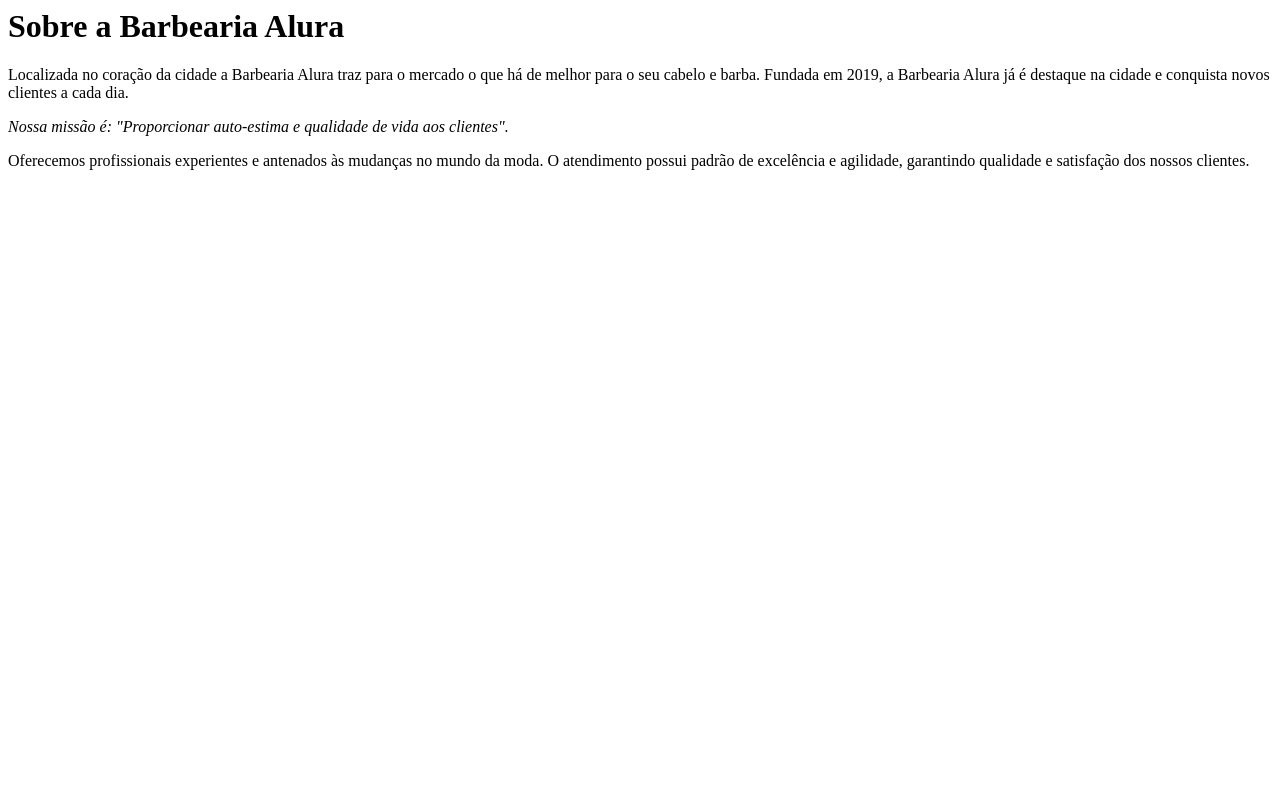
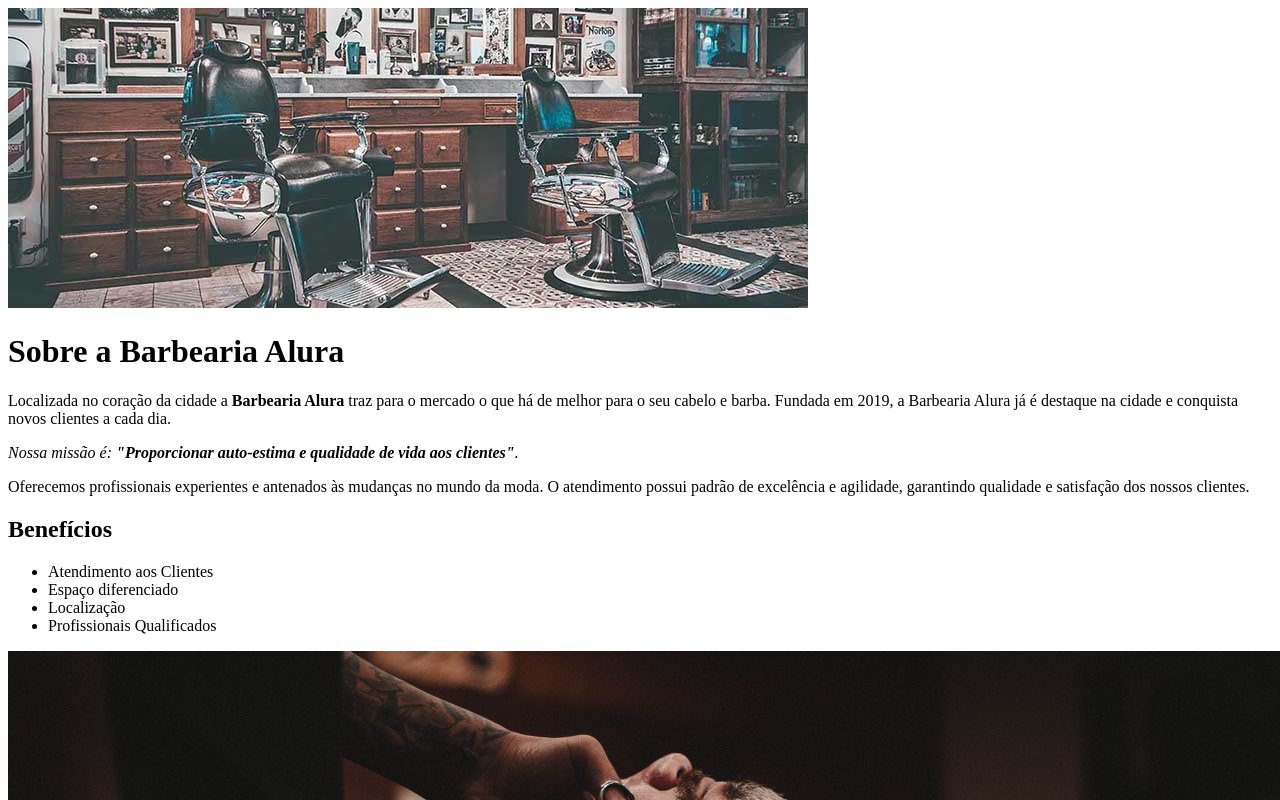
Before and after one commit to Eduardokkj/Barbearia-Alura, a plain HTML site: page index.html in a window 1280 px wide. Shown: the top 800 px of the page. Drawn offline with Linux system fonts and the light colour scheme.

Commit message:
Update index.html

```diff
--- a/index.html
+++ b/index.html
@@ -1,7 +1,36 @@
-<h1>Sobre a Barbearia Alura</h1>
 
-<p>Localizada no coração da cidade a Barbearia Alura traz para o mercado o que há de melhor para o seu cabelo e barba. Fundada em 2019, a Barbearia Alura já é destaque na cidade e conquista novos clientes a cada dia.</p>
 
-<p><em>Nossa missão é: "Proporcionar auto-estima e qualidade de vida aos clientes".</em></p>
+<!DOCTYPE html>
+<html lang="pt-br">
+	<head>
+		<meta charset="UTF-8">
+		<title>Barbearia Alura</title>
+		<link rel="stylesheet" href="style.css">
+	</head>
 
-<p>Oferecemos profissionais experientes e antenados às mudanças no mundo da moda. O atendimento possui padrão de excelência e agilidade, garantindo qualidade e satisfação dos nossos clientes.</p>
+	<body>
+		<img id="banner" src="banner.jpg">
+		<div class="principal">
+			<h1>Sobre a Barbearia Alura</h1>
+
+			<p>Localizada no coração da cidade a <strong>Barbearia Alura</strong> traz para o mercado o que há de melhor para o seu cabelo e barba. Fundada em 2019, a Barbearia Alura já é destaque na cidade e conquista novos clientes a cada dia.</p>
+
+			<p id="missao"><em>Nossa missão é: <strong>"Proporcionar auto-estima e qualidade de vida aos clientes"</strong>.</em></p>
+
+			<p>Oferecemos profissionais experientes e antenados às mudanças no mundo da moda. O atendimento possui padrão de excelência e agilidade, garantindo qualidade e satisfação dos nossos clientes.</p>
+		</div>
+
+		<div class="beneficios">
+			<h2>Benefícios</h2>
+
+			<ul>
+				<li class="itens">Atendimento aos Clientes</li>
+				<li class="itens">Espaço diferenciado</li>
+				<li class="itens">Localização</li>
+				<li class="itens">Profissionais Qualificados</li>
+			</ul>
+
+			<img src="beneficios.jpg" class="imagembeneficios">
+		</div>
+	</body>
+</html>
```
